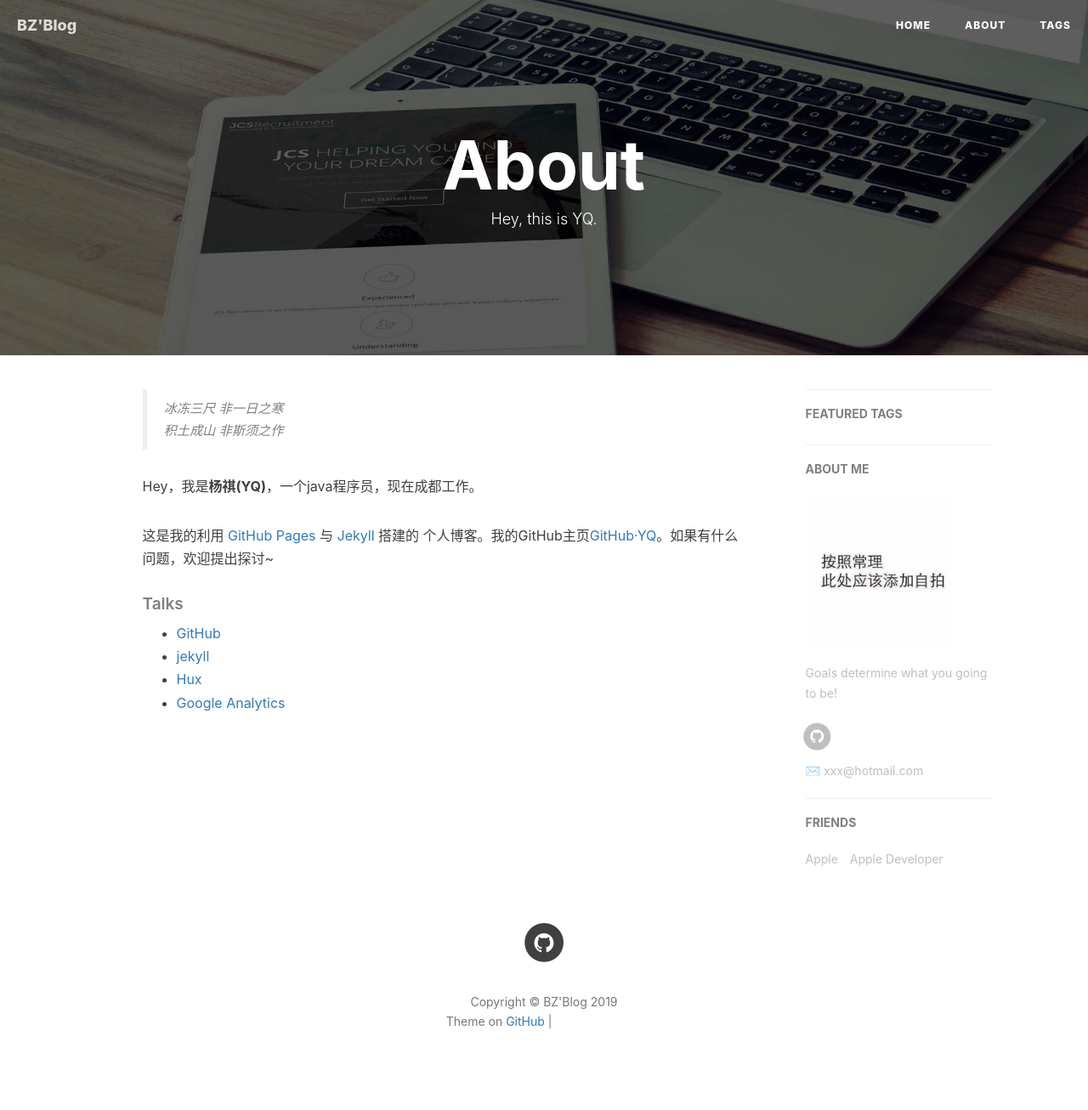
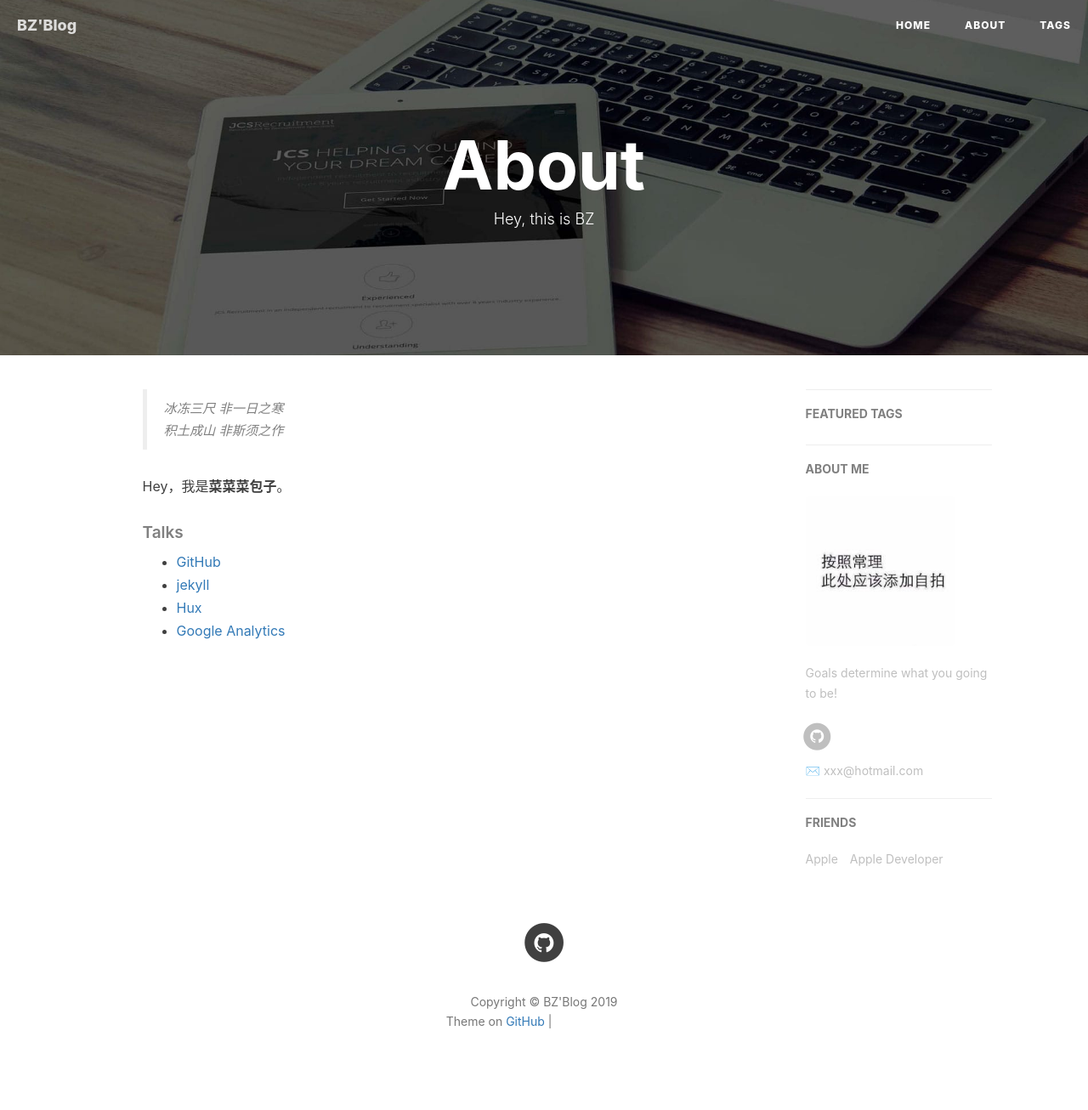
Before and after one commit to Cai-Bao/Cai-Bao.github.io, a Jekyll site: the page built from about.html, in a window 1280 px wide. Shown: the whole page at 85% size. Built offline with Jekyll 4.4.1, drawn with Linux system fonts in a browser that asks for light colours; nearby versions of some CDN libraries; comment, search, counter and statistics services are not loaded; grey boxes are pictures that could not be loaded.

Commit message:
Update about.html

```diff
--- a/about.html
+++ b/about.html
@@ -1,7 +1,7 @@
 ---
 layout: page
 title: "About"
-description: "Hey, this is YQ."
+description: "Hey, this is BZ"
 header-img: "img/post-bg-rwd.jpg"
 ---
 
@@ -18,9 +18,7 @@ header-img: "img/post-bg-rwd.jpg"
     <blockquote><p>冰冻三尺 非一日之寒<br>
     积土成山 非斯须之作</p></blockquote>
 
-    <p>Hey，我是<strong>杨祺(YQ)</strong>，一个java程序员，现在成都工作。</p>
-
-    <p>这是我的利用 <a href="https://pages.github.com/">GitHub Pages</a> 与 <a href="http://jekyll.com.cn/">Jekyll</a> 搭建的 个人博客。我的GitHub主页<a href="https://github.com/yangqi1789">GitHub·YQ</a>。如果有什么问题，欢迎提出探讨~</p>
+    <p>Hey，我是<strong>菜菜菜包子</strong>。</p>
 
     <p></p>
 
```
